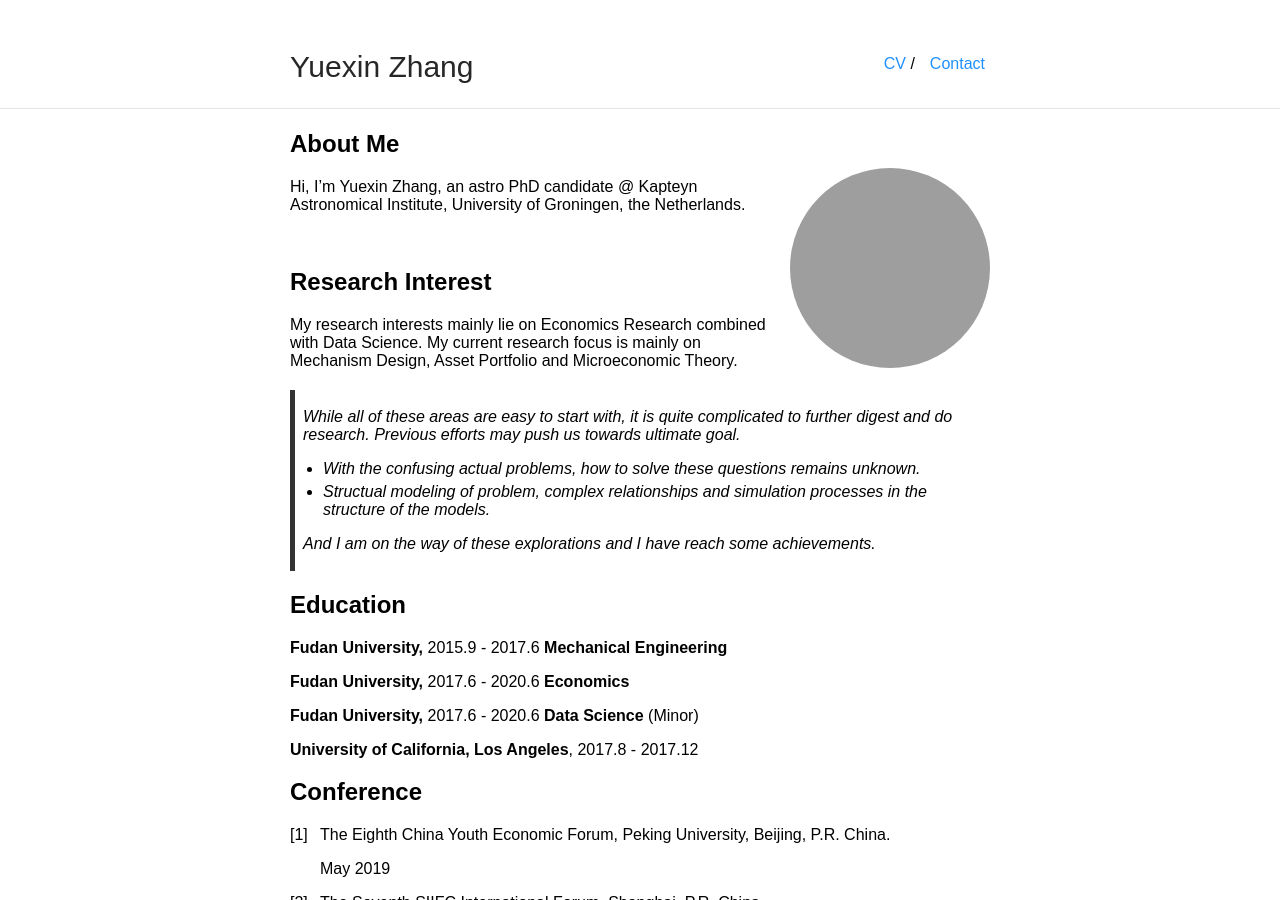
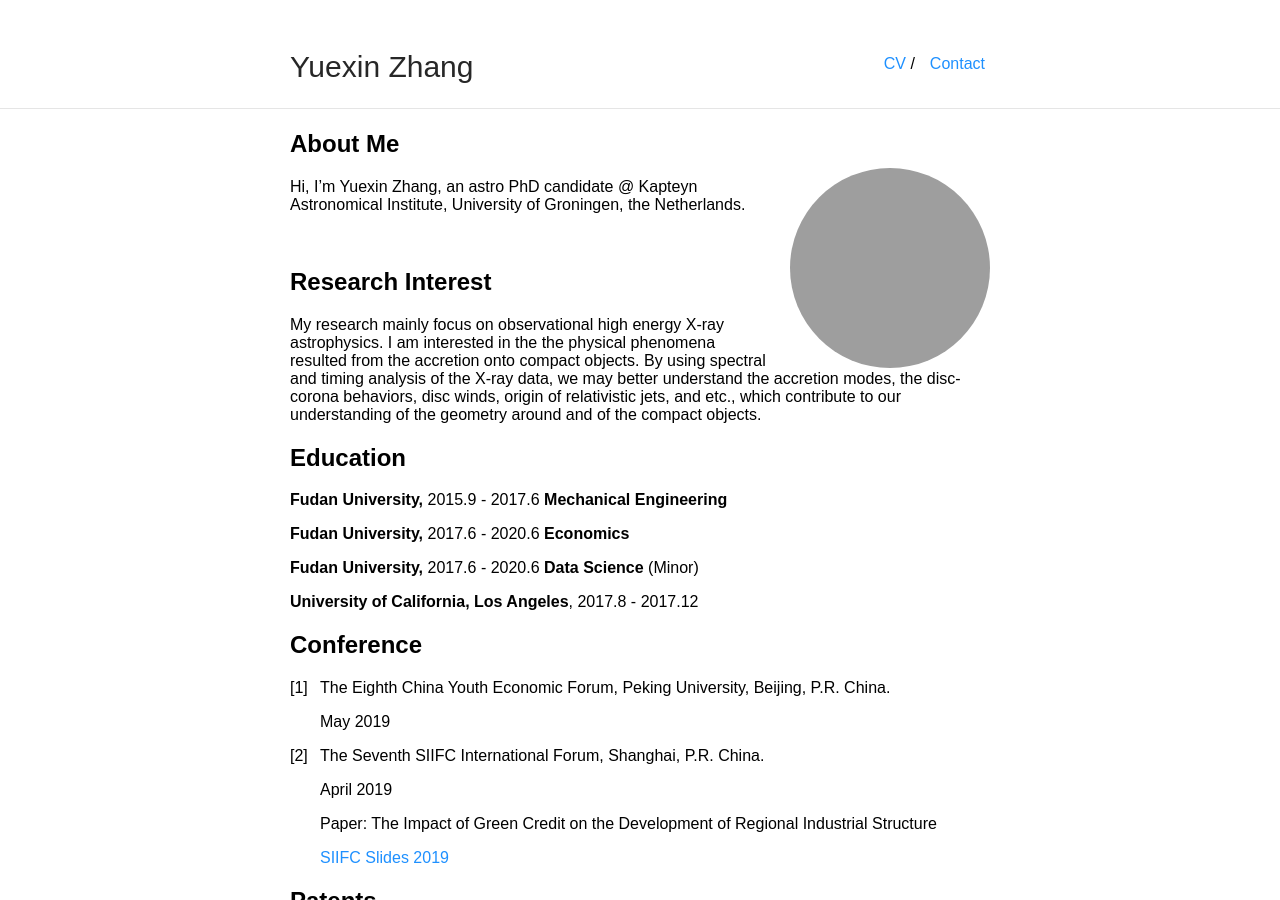
Before and after one commit to lzzyx96txdy/lzzyx96txdy.github.io, a Jekyll site: the page built from index.md, in a window 1280 px wide and 900 px high. Built offline with Jekyll 4.4.1, drawn with Linux system fonts in a browser that asks for light colours; our own code applies the rules of GitHub Pages for plain Markdown files; grey boxes are pictures that could not be loaded.

Commit message:
research interest

```diff
--- a/index.md
+++ b/index.md
@@ -8,13 +8,13 @@ Hi, I'm Yuexin Zhang, an astro PhD candidate @ Kapteyn Astronomical Institute, U
 
 ## Research Interest
 
-My research interests mainly lie on Economics Research combined with Data Science. My current research focus is mainly on Mechanism Design, Asset Portfolio and Microeconomic Theory.
+My research mainly focus on observational high energy X-ray astrophysics. I am interested in the the physical phenomena resulted from the accretion onto compact objects. By using spectral and timing analysis of the X-ray data, we may better understand the accretion modes, the disc-corona behaviors, disc winds, origin of relativistic jets, and etc., which contribute to our understanding of the geometry around and of the compact objects.
 
-> While all of these areas are easy to start with, it is quite complicated to further digest and do research. Previous efforts may push us towards ultimate goal.
+<!-- > While all of these areas are easy to start with, it is quite complicated to further digest and do research. Previous efforts may push us towards ultimate goal.
 > - With the confusing actual problems, how to solve these questions remains unknown.
 > - Structual modeling of problem, complex relationships and simulation processes in the structure of the models.
 >
-> And I am on the way of these explorations and I have reach some achievements.
+> And I am on the way of these explorations and I have reach some achievements. -->
 
 ## Education
 
```
